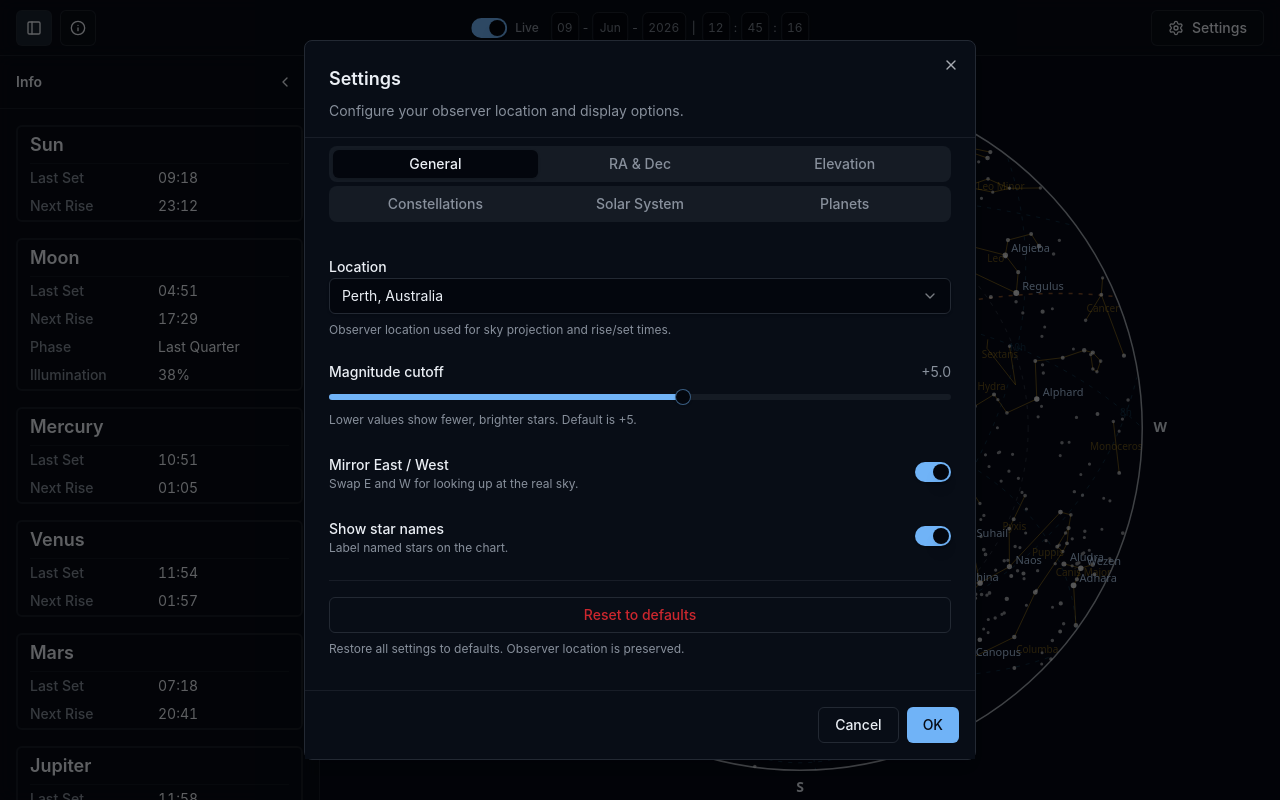
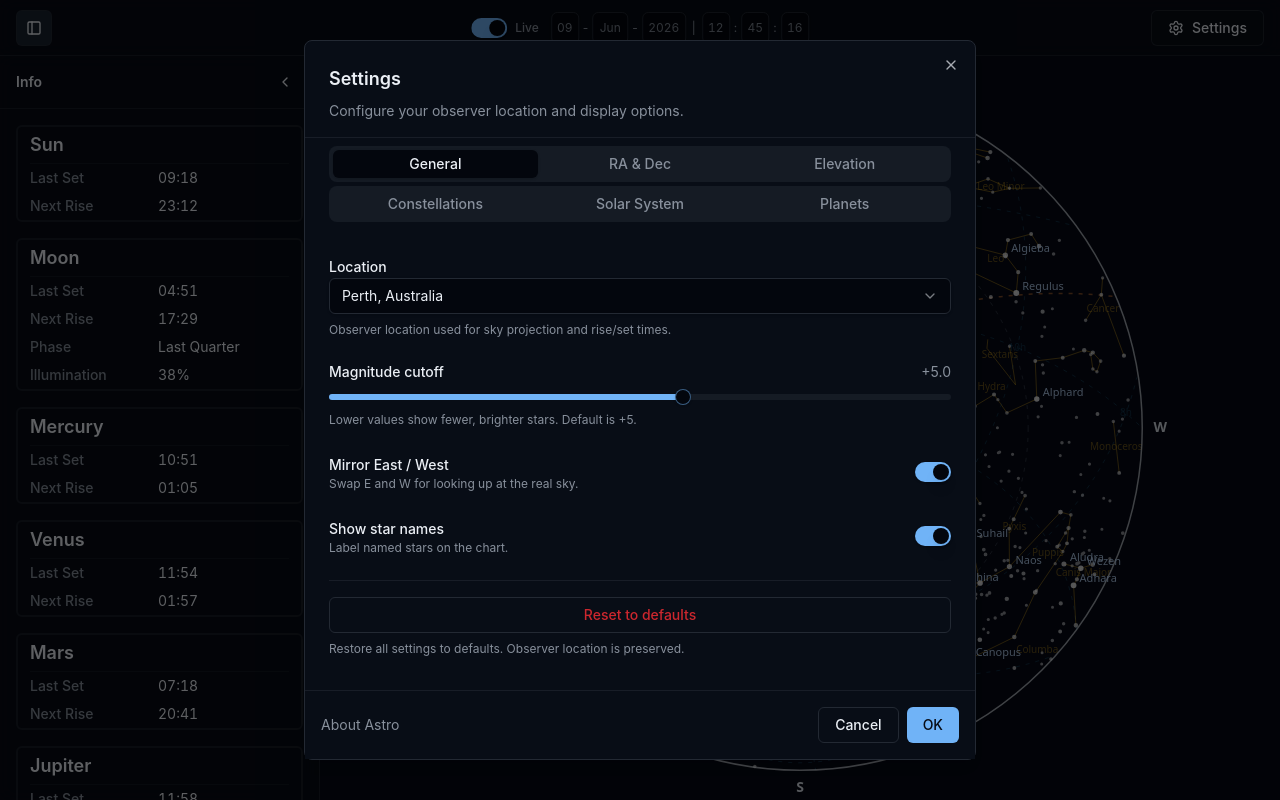
Before and after one commit to ayrea/astro, a React (Vite) app: page / in a window 1280 px wide. Both pictures are taken after a click on the button "Settings". Built offline with nearby package versions, Linux system fonts and the light colour scheme.

Commit message:
Move the About button into Settings page

```diff
--- a/src/components/About.tsx
+++ b/src/components/About.tsx
@@ -1,6 +1,3 @@
-import { Info } from "lucide-react";
-import { useState } from "react";
-
 import { Button } from "@/components/ui/button";
 import {
   Dialog,
@@ -16,23 +13,15 @@ const CREATOR_NAME = "Andrew Ayre";
 const LINKEDIN_URL = "https://www.linkedin.com/in/andrew-ayre";
 const PROJECT_URL = "https://github.com/ayrea/astro";
 
-export function AboutTrigger() {
-  const [open, setOpen] = useState(false);
+interface AboutDialogProps {
+  open: boolean;
+  onOpenChange: (open: boolean) => void;
+}
 
+export function AboutDialog({ open, onOpenChange }: AboutDialogProps) {
   return (
-    <>
-      <Button
-        variant="outline"
-        size="icon"
-        onClick={() => setOpen(true)}
-        aria-label="About"
-        className="border-border/80 bg-card/80 backdrop-blur"
-      >
-        <Info className="h-4 w-4" />
-      </Button>
-
-      <Dialog open={open} onOpenChange={setOpen}>
-        <DialogContent onDismiss={() => setOpen(false)}>
+    <Dialog open={open} onOpenChange={onOpenChange}>
+      <DialogContent onDismiss={() => onOpenChange(false)}>
         <DialogHeader>
           <DialogTitle>About</DialogTitle>
           <DialogDescription>
@@ -44,15 +33,15 @@ export function AboutTrigger() {
           <p>
             Astro is an offline-capable planisphere Progressive Web App for
             stargazing. Explore the night sky with stars, constellations,
-              planets, and rise and set times — even in remote dark-sky
-              locations without a network connection.
+            planets, and rise and set times — even in remote dark-sky locations
+            without a network connection.
           </p>
 
           <div className="space-y-2">
             <h3 className="font-medium">Creator</h3>
             <p className="text-muted-foreground">
               Built by {CREATOR_NAME}, an Astronomy enthusiast and Software
-                Developer based in Perth, Australia.
+              Developer based in Perth, Western Australia.
             </p>
           </div>
 
@@ -84,10 +73,9 @@ export function AboutTrigger() {
         </div>
 
         <DialogFooter>
-            <Button onClick={() => setOpen(false)}>Close</Button>
+          <Button onClick={() => onOpenChange(false)}>Close</Button>
         </DialogFooter>
       </DialogContent>
     </Dialog>
-    </>
   );
 }
--- a/src/components/Settings.tsx
+++ b/src/components/Settings.tsx
@@ -1,6 +1,7 @@
 import { Settings as SettingsIcon } from "lucide-react";
 import { useEffect, useRef, useState } from "react";
 
+import { AboutDialog } from "@/components/About";
 import { Button } from "@/components/ui/button";
 import { ColorPicker } from "@/components/ui/color-picker";
 import {
@@ -185,6 +186,7 @@ export function SettingsTrigger() {
   const { settings, updateSettings, resetSettings } = useSettings();
   const [confirmingReset, setConfirmingReset] = useState(false);
   const [open, setOpen] = useState(false);
+  const [aboutOpen, setAboutOpen] = useState(false);
   const [customDialogOpen, setCustomDialogOpen] = useState(false);
   const [observerCities, setObserverCities] = useState<ObserverCity[]>([]);
   const [citiesLoading, setCitiesLoading] = useState(false);
@@ -1273,13 +1275,24 @@ export function SettingsTrigger() {
           </Tabs>
         </SheetBody>
 
-        <SheetFooter>
-          <Button variant="outline" onClick={handleCancel}>
-            Cancel
-          </Button>
-          <Button onClick={handleOk}>OK</Button>
+        <SheetFooter className="justify-between">
+          <button
+            type="button"
+            className="text-sm text-muted-foreground underline-offset-2 hover:underline"
+            onClick={() => setAboutOpen(true)}
+          >
+            About Astro
+          </button>
+          <div className="flex gap-2">
+            <Button variant="outline" onClick={handleCancel}>
+              Cancel
+            </Button>
+            <Button onClick={handleOk}>OK</Button>
+          </div>
         </SheetFooter>
       </SheetContent>
+
+      <AboutDialog open={aboutOpen} onOpenChange={setAboutOpen} />
 
       <Dialog
         open={customDialogOpen}
--- a/src/components/Toolbar.tsx
+++ b/src/components/Toolbar.tsx
@@ -1,6 +1,5 @@
 import { PanelLeft } from "lucide-react";
 
-import { AboutTrigger } from "@/components/About";
 import { ObserverTimeControls } from "@/components/ObserverTimeControls";
 import { SettingsTrigger } from "@/components/Settings";
 import { Button } from "@/components/ui/button";
@@ -28,7 +27,6 @@ export function Toolbar({ infoOpen, onInfoToggle }: ToolbarProps) {
         >
           <PanelLeft className="h-4 w-4" />
         </Button>
-        <AboutTrigger />
       </div>
       <div className="absolute left-1/2 z-10 -translate-x-1/2">
         <ObserverTimeControls />
```
Lines whose indentation alone changed are shown as unchanged.
